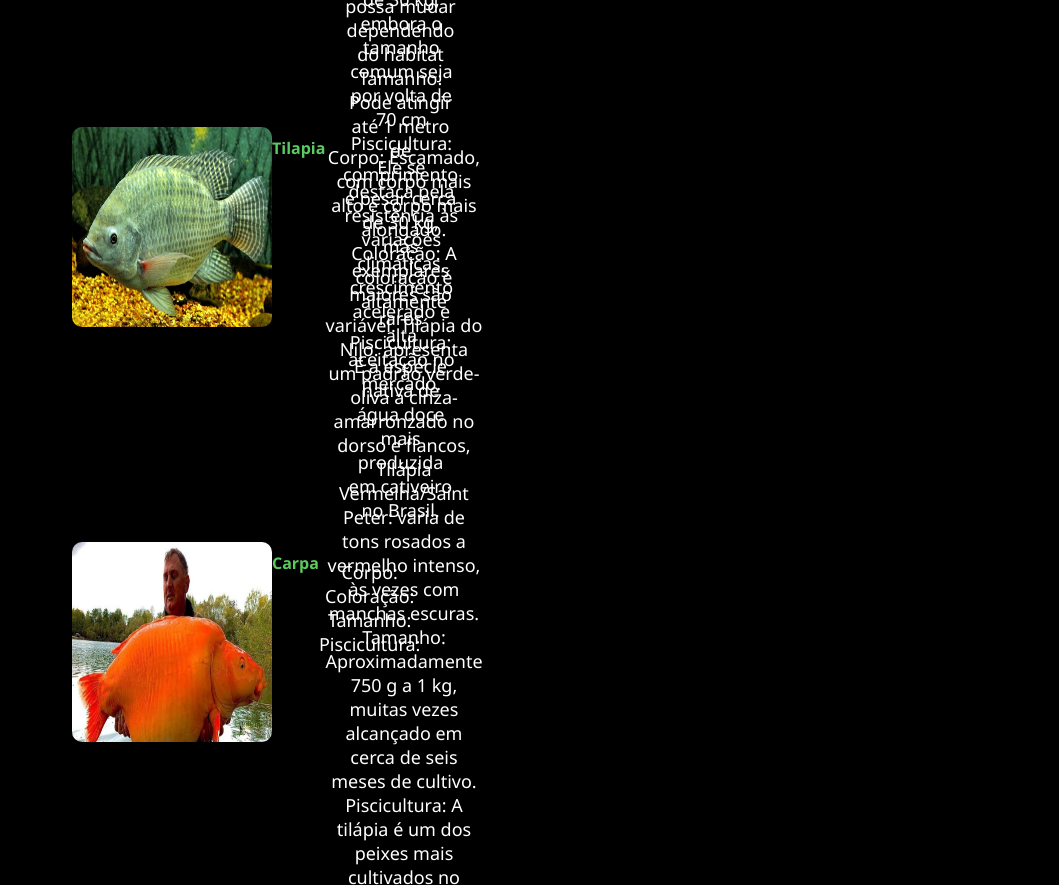
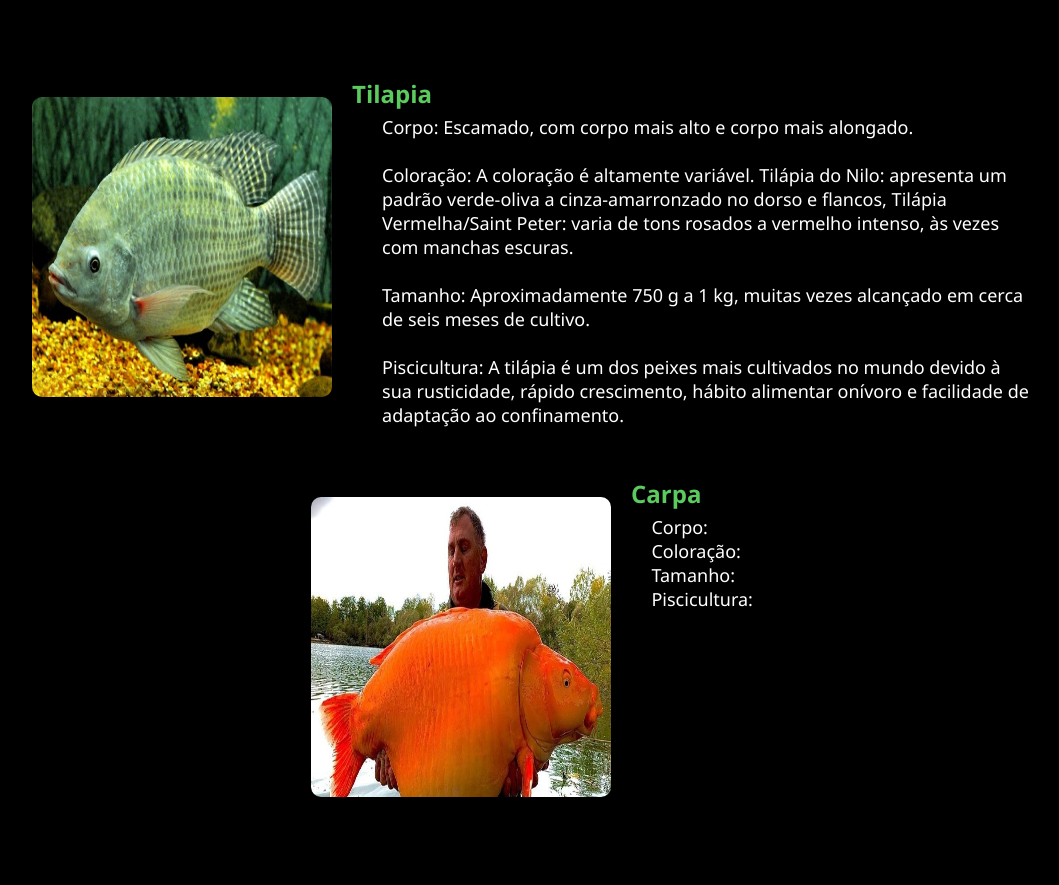
Before and after one commit to Caio18Godinho/Fish-Web, a website: page Fish-Web-SITE/public/peixes.html in a window 1280 px wide. Shown: the part 914-1799 px from the top of the page, without its empty margins (108-1167 px from the left). Drawn offline with Linux system fonts and the light colour scheme.

Commit message:
Atualização da tela sobre peixes

```diff
--- a/Fish-Web-SITE/public/css/style.css
+++ b/Fish-Web-SITE/public/css/style.css
@@ -356,7 +356,7 @@ body{
 
 
 .social2{
-    height: 5000px;
+    height: 5300px;
     width: 100%;
     background-color: black;
     font-family: 'Times New Roman', Times, serif;
@@ -377,49 +377,52 @@ body{
     width: 100%;
     display: flex;
     justify-content: flex-start;
-    align-items: flex-start;
+    align-items: center;
     margin: 0;
     display: flex;
     flex-direction: column;
 }
 .boxes2 {
-    width: 100%;
+    width: 1000px;
     height: 100%;
     display: flex;
     justify-content: space-between;
-    align-items: center;
+    align-items: flex-start;
     align-items: row;
     flex-wrap: wrap;
     flex-direction: column;
 }
 .box2{
     height: 400px;
-    width: 280px;
+    width: 100%;
     display: flex;
     flex-direction: row;
     justify-content: center;
     align-items:flex-start ;
-    text-align: center;
-    justify-content: space-between;
+    align-items: row;
 
 }
 .box2 img{
-    width: 200px;
-    height: 200px;
+    width: 300px;
+    height: 300px;
     border-radius: 10px;
     display: flex;
+    margin-right: 20px;
 
 }
 .box2 h4{
     margin: 0;
     margin-top: 10px;
     color: #5ccb5f;
-    font-size: medium;
+    font-size: x-large;
     flex-direction: row;
+    margin-top: -20px;
+    margin-right: -50px;
 }
 .box2 p{
     display: flex;
     font-size: large;
     font-family:'Segoe UI', Tahoma, Geneva, Verdana, sans-serif ;
     flex-direction: row;
+    align-items: flex-start;
 }
--- a/Fish-Web-SITE/public/peixes.html
+++ b/Fish-Web-SITE/public/peixes.html
@@ -33,9 +33,9 @@
                 <div class="box2">
                     <img src="imgs/Tambacu-3.jpg">
                     <h4>Tambacu</h4>
-                    <p>Formato: Corpo arredondado e um pouco mais redondo que o tambaqui, com pedúnculo caudal reduzido<br>
-                    Cor: Geralmente acinzentada, com uma coloração mais amarelada na parte ventral e nas nadadeiras<br>
-                    Tamanho: Podendo atingir mais de 1 metro de comprimento e pesar mais de 30 kg, embora o tamanho comum seja por volta de 70 cm<br>
+                    <p>Formato: Corpo arredondado e um pouco mais redondo que o tambaqui, com pedúnculo caudal reduzido<br><br>
+                    Cor: Geralmente acinzentada, com uma coloração mais amarelada na parte ventral e nas nadadeiras<br><br>
+                    Tamanho: Podendo atingir mais de 1 metro de comprimento e pesar mais de 30 kg, embora o tamanho comum seja por volta de 70 cm<br><br>
                     Piscicultura: Ele se destaca pela resistência às variações climáticas, crescimento acelerado e alta aceitação no mercado.
                     </p>
                 </div>
@@ -43,9 +43,9 @@
                 <div class="box2">
                     <img src="imgs/20250621_234859000_iOS.jpg">
                     <h4>Tambaqui</h4>
-                    <p>Corpo: Alto, romboidal e lateralmente comprimido<br>
-                    Coloração: Varia de pardo (parte superior) a preto (parte inferior), embora possa mudar dependendo do habitat<br>
-                    Tamanho: Pode atingir até 1 metro de comprimento e pesar cerca de 30 kg, mas exemplares maiores são raros<br>
+                    <p>Corpo: Alto, romboidal e lateralmente comprimido<br><br>
+                    Coloração: Varia de pardo (parte superior) a preto (parte inferior), embora possa mudar dependendo do habitat<br><br>
+                    Tamanho: Pode atingir até 1 metro de comprimento e pesar cerca de 30 kg, mas exemplares maiores são raros<br><br>
                     Piscicultura: É a espécie nativa de água doce mais produzida em cativeiro no Brasil.
                     </p>
                 </div>
@@ -53,9 +53,9 @@
                 <div class="box2">
                     <img src="imgs/peixe-tilapia-cursos-cpt.jpg">
                     <h4>Tilapia</h4>
-                    <p>Corpo: Escamado, com corpo mais alto e corpo mais alongado.<br>
-                    Coloração: A coloração é altamente variável. Tilápia do Nilo: apresenta um padrão verde-oliva a cinza-amarronzado no dorso e flancos, Tilápia Vermelha/Saint Peter: varia de tons rosados a vermelho intenso, às vezes com manchas escuras. <br>
-                    Tamanho: Aproximadamente 750 g a 1 kg, muitas vezes alcançado em cerca de seis meses de cultivo.<br>
+                    <p>Corpo: Escamado, com corpo mais alto e corpo mais alongado.<br><br>
+                    Coloração: A coloração é altamente variável. Tilápia do Nilo: apresenta um padrão verde-oliva a cinza-amarronzado no dorso e flancos, Tilápia Vermelha/Saint Peter: varia de tons rosados a vermelho intenso, às vezes com manchas escuras. <br><br>
+                    Tamanho: Aproximadamente 750 g a 1 kg, muitas vezes alcançado em cerca de seis meses de cultivo.<br><br>
                     Piscicultura: A tilápia é um dos peixes mais cultivados no mundo devido à sua rusticidade, rápido crescimento, hábito alimentar onívoro e facilidade de adaptação ao confinamento.
                     </p>
                 </div>
```
Also changed, not shown: Modelagem-Logica/Captura de tela de 2025-11-17 14-47-16.png (renamed from Captura de tela de 2025-11-17 14-47-16.png).
